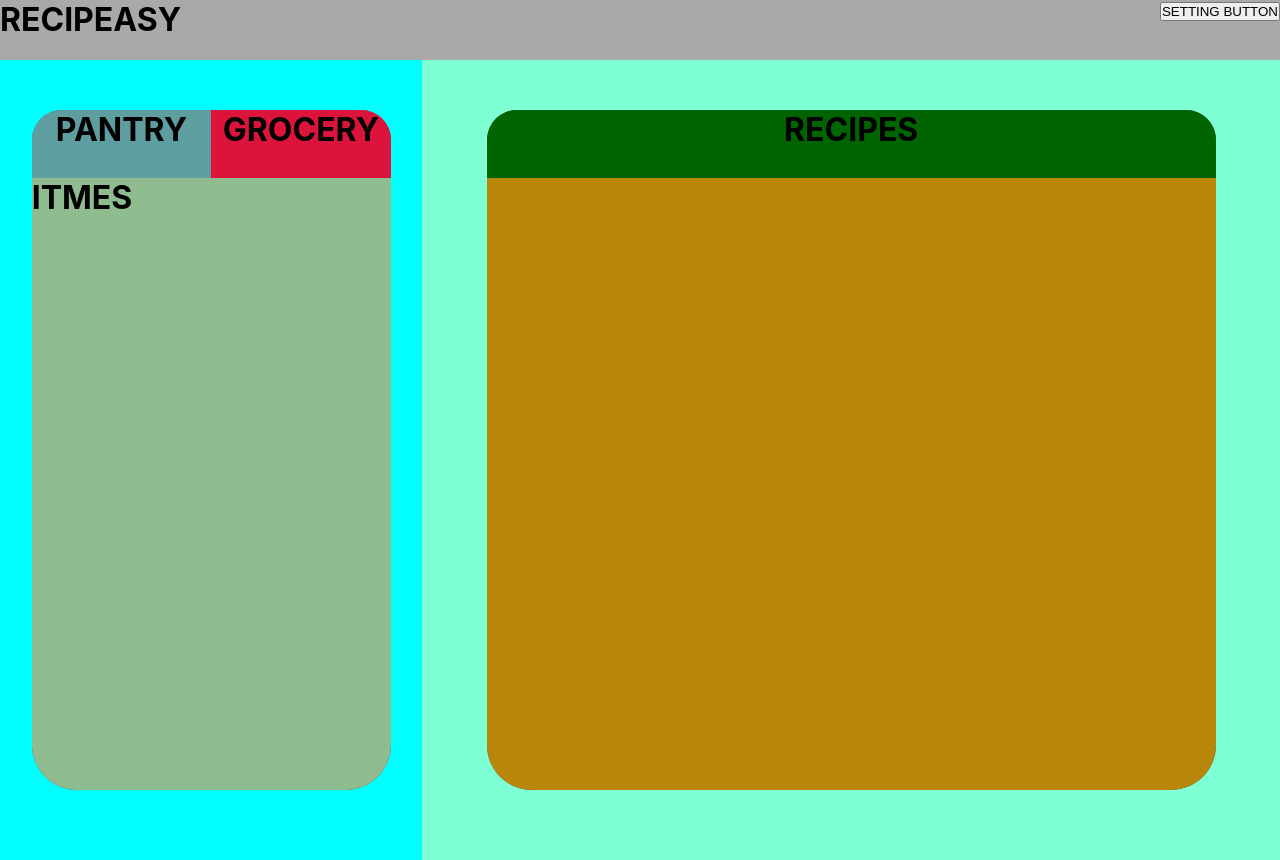
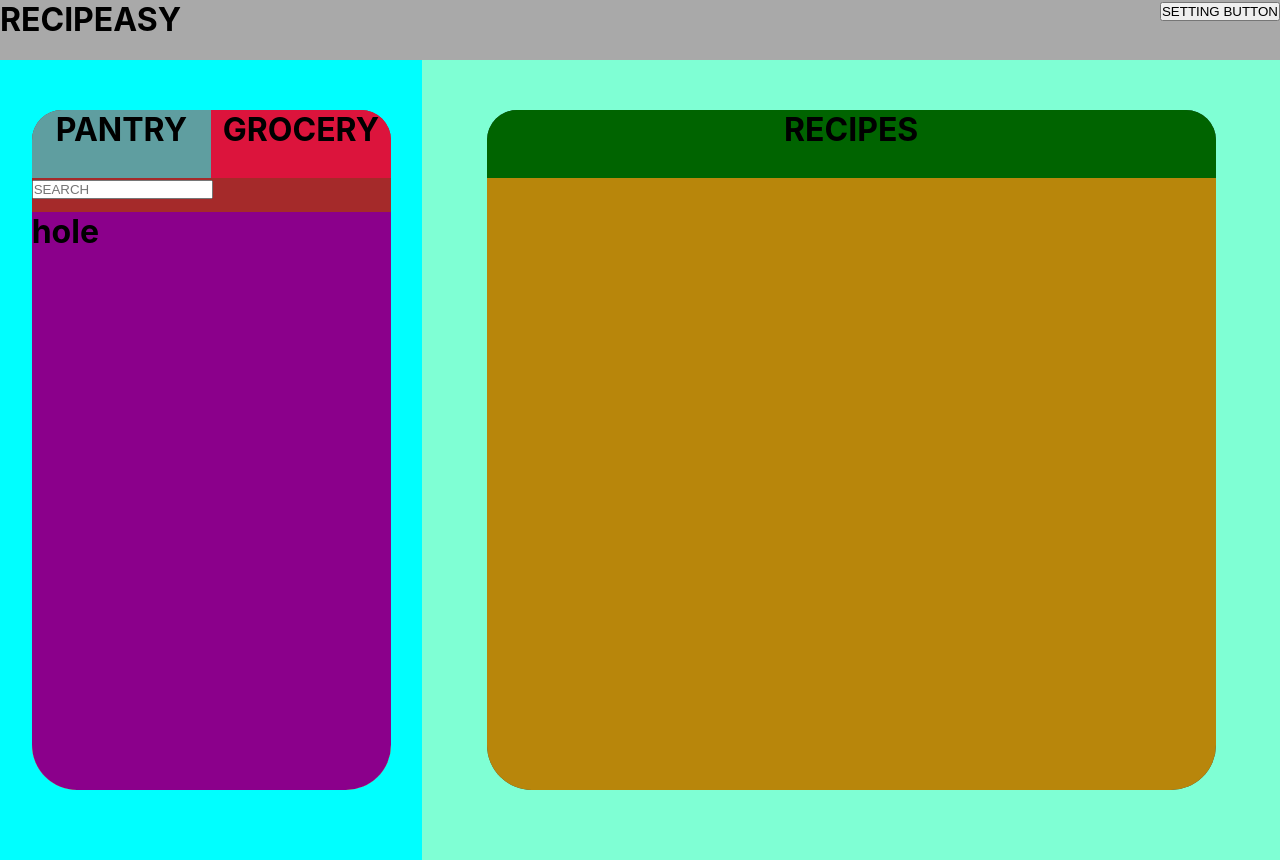
Before and after one commit to danthew/COP4331_Large_Project, a React (Create React App) app in the folder frontend/: page / in a window 1280 px wide. Built offline with nearby package versions, Linux system fonts and the light colour scheme.

Commit message:
toggle between pantry and grocery div

```diff
--- a/frontend/src/App.css
+++ b/frontend/src/App.css
@@ -30,18 +30,13 @@
   height: 100%;
 }
 
+/* Pantry/Grocery CSS */
+
 .pan-gro {
   background-color: aqua;
   height: 100%;
   width: 33%;
   float: left;
-}
-
-.recipe {
-  height: 100%;
-  width: 67%;
-  float: right;
-  background-color: aquamarine;
 }
 
 .pan-gro-ui {
@@ -71,11 +66,42 @@
   text-align: center;
 }
 
+.search {
+  height: 5%;
+  clear:left;
+}
+
 .pan-gro-item {
   background-color: darkseagreen;
-  height: 90%;
+  height: 85%;
   clear: left;
   border-radius: 0px 0px 45px 45px;
+  overflow: hidden;
+}
+
+.pan-item {
+  background-color: darkblue;
+  height: 100%;
+  width: 100%;
+  border-radius: 0px 0px 45px 45px;
+  display: none;
+}
+
+.gro-item {
+  background-color: darkmagenta;
+  height: 100%;
+  width: 100%;
+  border-radius: 0px 0px 45px 45px;
+  display: block;
+}
+
+/* RECIPE CSS */
+
+.recipe {
+  height: 100%;
+  width: 67%;
+  float: right;
+  background-color: aquamarine;
 }
 
 .recipe-ui {
--- a/frontend/src/components/Home.js
+++ b/frontend/src/components/Home.js
@@ -12,15 +12,19 @@ function HomeTitle()
     const panButton = async event =>
     {
         event.preventDefault();
+        document.getElementById("pan-item").style.display = "block";
+        document.getElementById("gro-item").style.display = "none";
 
-        alert('pantry()');
+        //alert('pantry()');
     }
 
     const groButton = async event =>
     {
         event.preventDefault();
+        document.getElementById("pan-item").style.display = "none";
+        document.getElementById("gro-item").style.display = "block";
 
-        alert('grocery()');
+        //alert('grocery()');
     }
 
     //pan = pantry
@@ -43,8 +47,16 @@ function HomeTitle()
                         <div class="gro-button" onClick={groButton}>
                             <h1 class='title'>GROCERY</h1>
                         </div>
+                        <div class="search">
+                            <input type="text" id="search" placeholder="SEARCH"/><br />
+                        </div>
                         <div class="pan-gro-item">
-                            <h1 class='title'>ITMES</h1>
+                            <div class="pan-item" id="pan-item">
+                                <h1 class='title'>butt</h1>
+                            </div>
+                            <div class="gro-item" id="gro-item">
+                                <h1 class='title'>hole</h1>
+                            </div>
                         </div>
                     </div>
                 </div>
```
